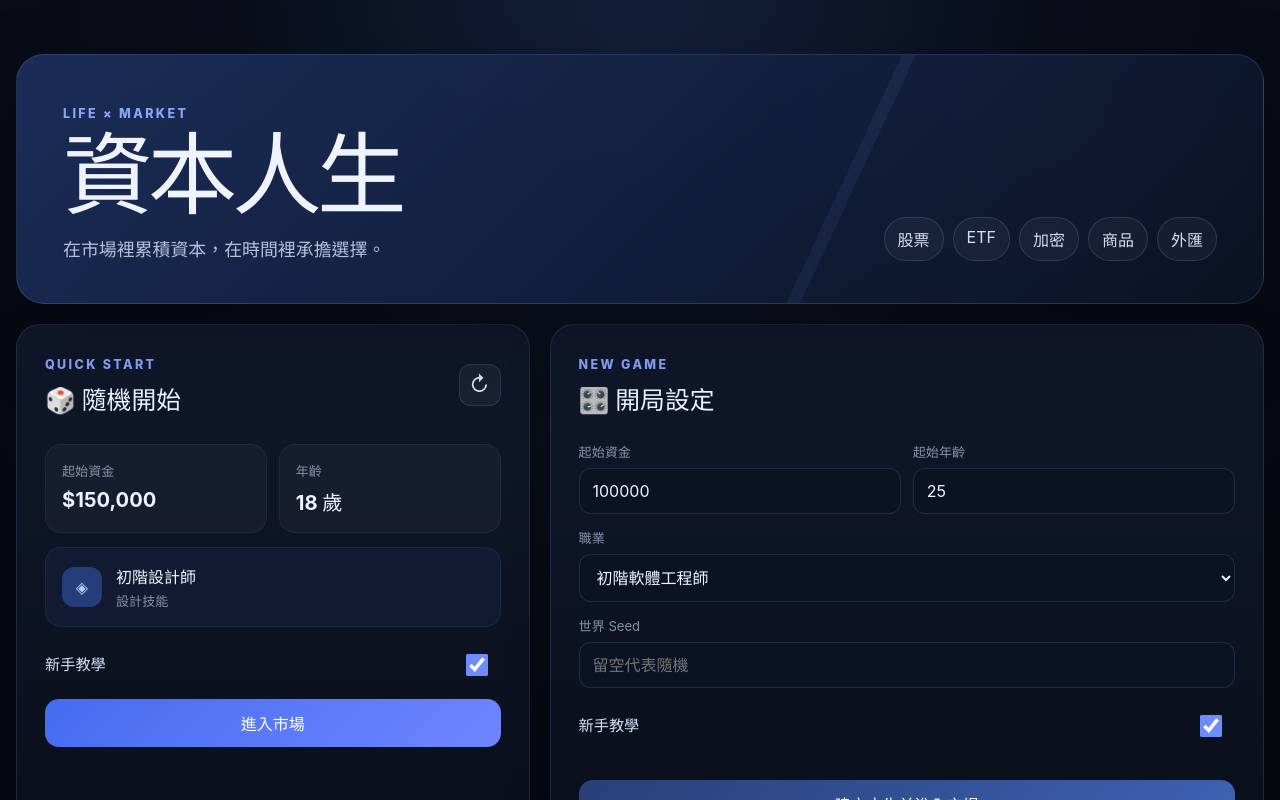
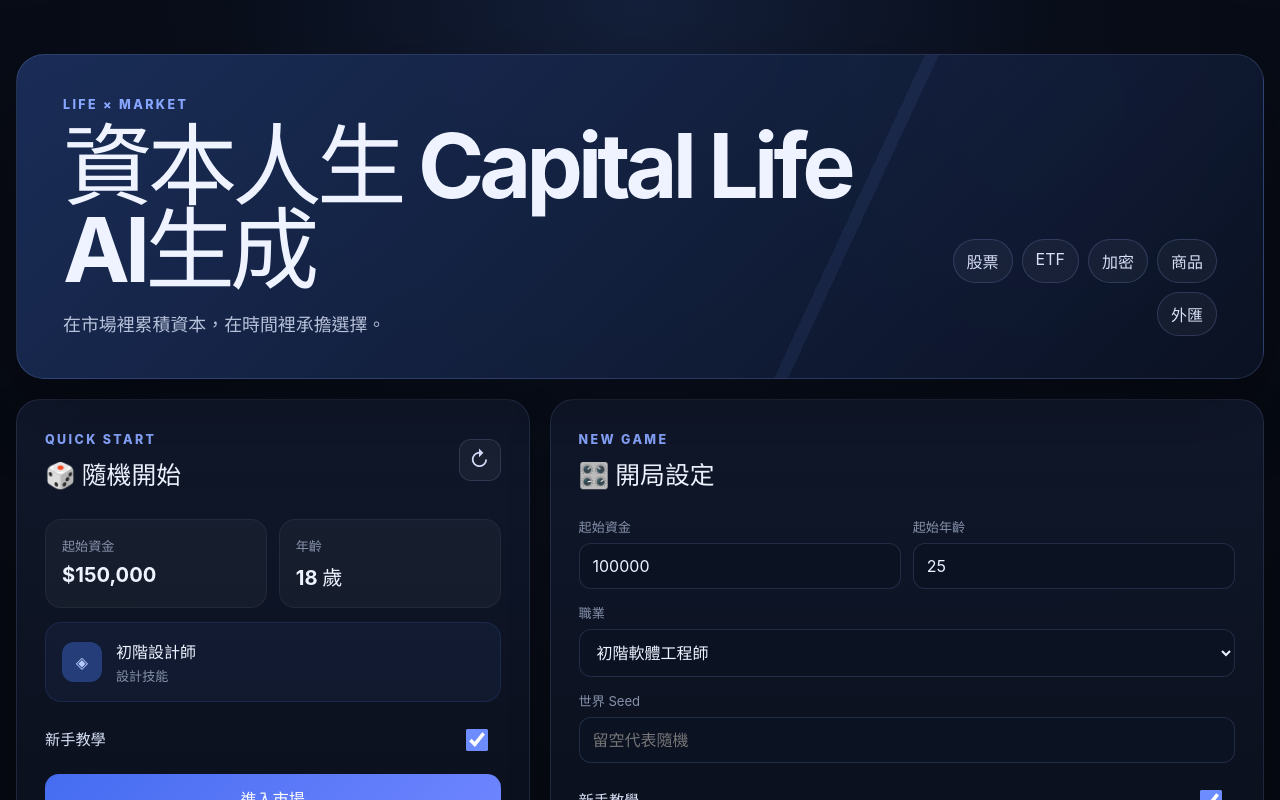
Before and after one commit to ray1070064-commits/app1, a React (Vite) app: page / in a window 1280 px wide. Shown: the top 800 px of the page. Built offline with nearby package versions, Linux system fonts and the light colour scheme; no server answers.

Commit message:
feat: show official Capital Life AI生成 title

```diff
--- a/src/App.jsx
+++ b/src/App.jsx
@@ -78,7 +78,7 @@ function LaunchScreen({ onStart }) {
 
   return <main className="launch-shell">
     <section className="launch-hero">
-      <div><div className="eyebrow">LIFE × MARKET</div><h1>資本人生</h1><p>在市場裡累積資本，在時間裡承擔選擇。</p></div>
+      <div><div className="eyebrow">LIFE × MARKET</div><h1>資本人生 Capital Life AI生成</h1><p>在市場裡累積資本，在時間裡承擔選擇。</p></div>
       <div className="market-tags" aria-label="市場類型"><span>股票</span><span>ETF</span><span>加密</span><span>商品</span><span>外匯</span></div>
     </section>
 
```
